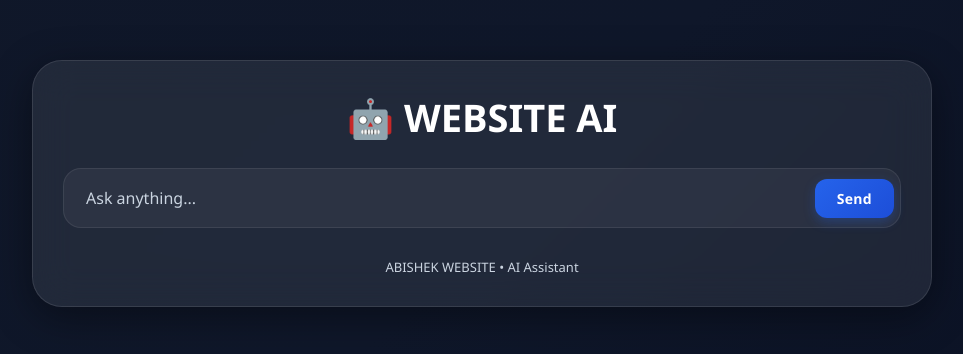
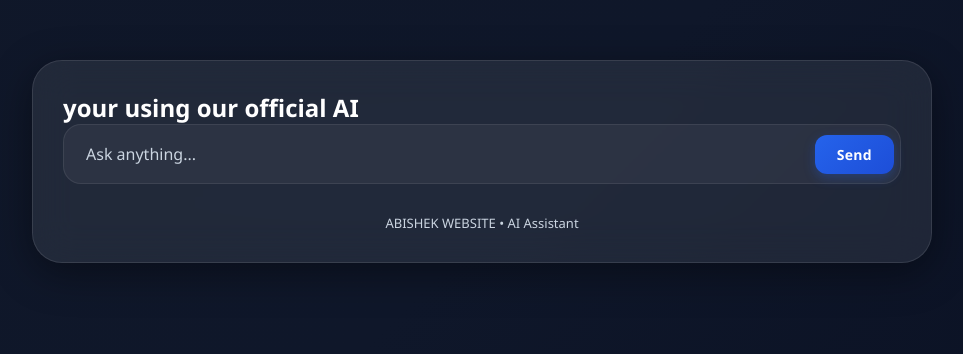
Before and after one commit to abishek-official-newer/my_first_web, a Flask app: page /ai_bot in a window 1280 px wide. Shown: the top 354 px of the page, without its empty margins (158-1121 px from the left). Run offline with Flask 3, Linux system fonts and the light colour scheme.

Commit message:
Update ai_bot.html

```diff
--- a/templates/ai_bot.html
+++ b/templates/ai_bot.html
@@ -166,7 +166,7 @@
 </head>
 <body>
     <div class="container">
-        <h1>🤖 WEBSITE AI</h1>
+        <h2>your using our official AI </h2>
 
         <form method="POST">
             <input type="text" name="message" placeholder="Ask anything..." required autocomplete="off">
```
